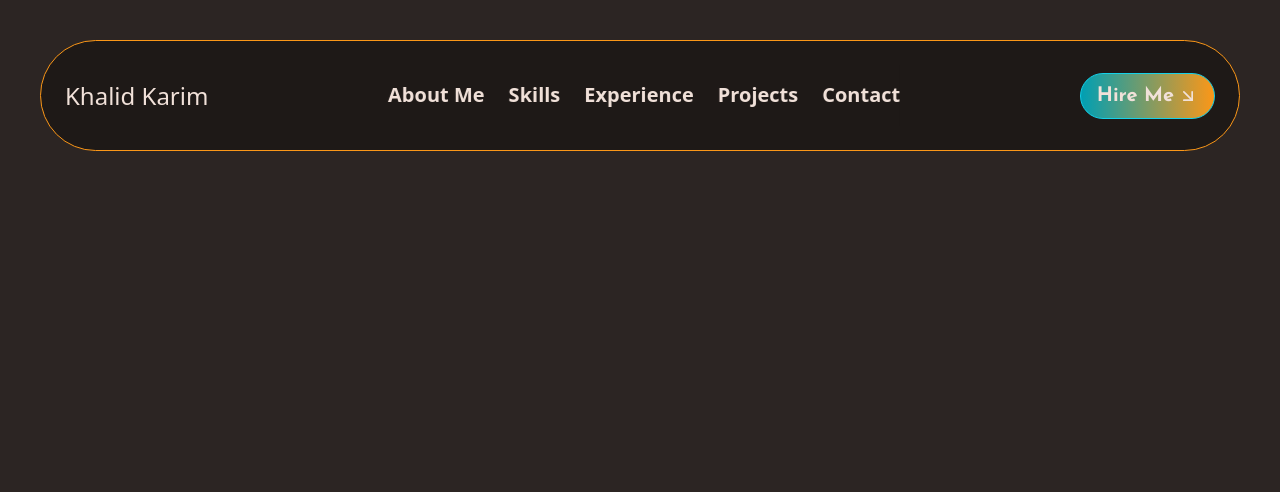
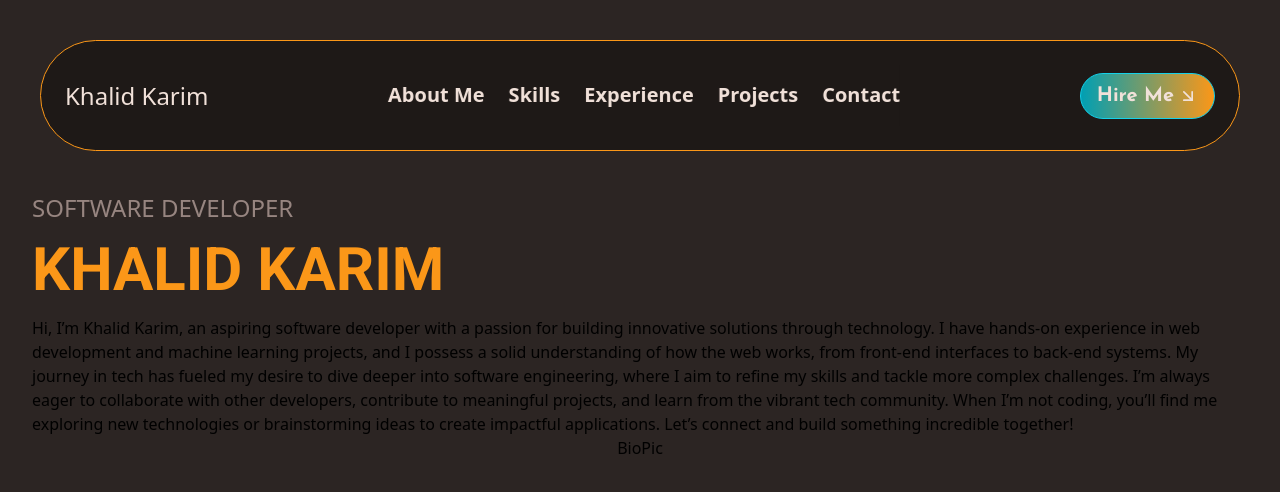
Before and after one commit to khalidkarimkqr/khalidkarimkqr.github.io, a React (Vite) app: page / in a window 1280 px wide. Shown: the top 492 px of the page. Built offline with nearby package versions, Linux system fonts and the light colour scheme.

Commit message:
added the basic bio section structure

```diff
--- a/src/App.jsx
+++ b/src/App.jsx
@@ -1,10 +1,12 @@
 import "./App.css";
 import NavbarMain from "./components/navbar/NavbarMain";
+import BioMain from "./components/bio/bioMain";
 
 function App() {
   return (
     <main>
       <NavbarMain />
+      <BioMain />
     </main>
   );
 }
--- /dev/null
+++ b/src/components/bio/BioGradient.jsx
@@ -0,0 +1,7 @@
+import React from "react";
+
+const BioGradient = () => {
+  return <div>BioGradient</div>;
+};
+
+export default BioGradient;
--- /dev/null
+++ b/src/components/bio/BioMain.jsx
@@ -0,0 +1,14 @@
+import React from "react";
+import BioText from "./BioText";
+import BioPic from "./BioPic";
+
+const BioMain = () => {
+  return (
+    <div className=" pt-40 pb-16">
+      <BioText></BioText>
+      <BioPic></BioPic>
+    </div>
+  );
+};
+
+export default BioMain;
--- /dev/null
+++ b/src/components/bio/BioPic.jsx
@@ -0,0 +1,7 @@
+import React from "react";
+
+const BioPic = () => {
+  return <div>BioPic</div>;
+};
+
+export default BioPic;
--- /dev/null
+++ b/src/components/bio/BioText.jsx
@@ -0,0 +1,30 @@
+import React from "react";
+
+const BioText = () => {
+  return (
+    <div className="flex flex-col gap-4 h-full justify-center md:text-left sm:text-center">
+      <h2 className="lg:text-2xl sm:text-xl  uppercase text-lightGrey ">
+        Software Developer
+      </h2>
+      <h1 className="md:text-[2.8rem] lg:text-6xl sm:text-4xl text-orange font-bold font-special uppercase">
+        Khalid Karim
+      </h1>
+      <p>
+        Hi, I’m Khalid Karim, an aspiring software developer with a passion for
+        building innovative solutions through technology. I have hands-on
+        experience in web development and machine learning projects, and I
+        possess a solid understanding of how the web works, from front-end
+        interfaces to back-end systems. My journey in tech has fueled my desire
+        to dive deeper into software engineering, where I aim to refine my
+        skills and tackle more complex challenges. I’m always eager to
+        collaborate with other developers, contribute to meaningful projects,
+        and learn from the vibrant tech community. When I’m not coding, you’ll
+        find me exploring new technologies or brainstorming ideas to create
+        impactful applications. Let’s connect and build something incredible
+        together!
+      </p>
+    </div>
+  );
+};
+
+export default BioText;
```
